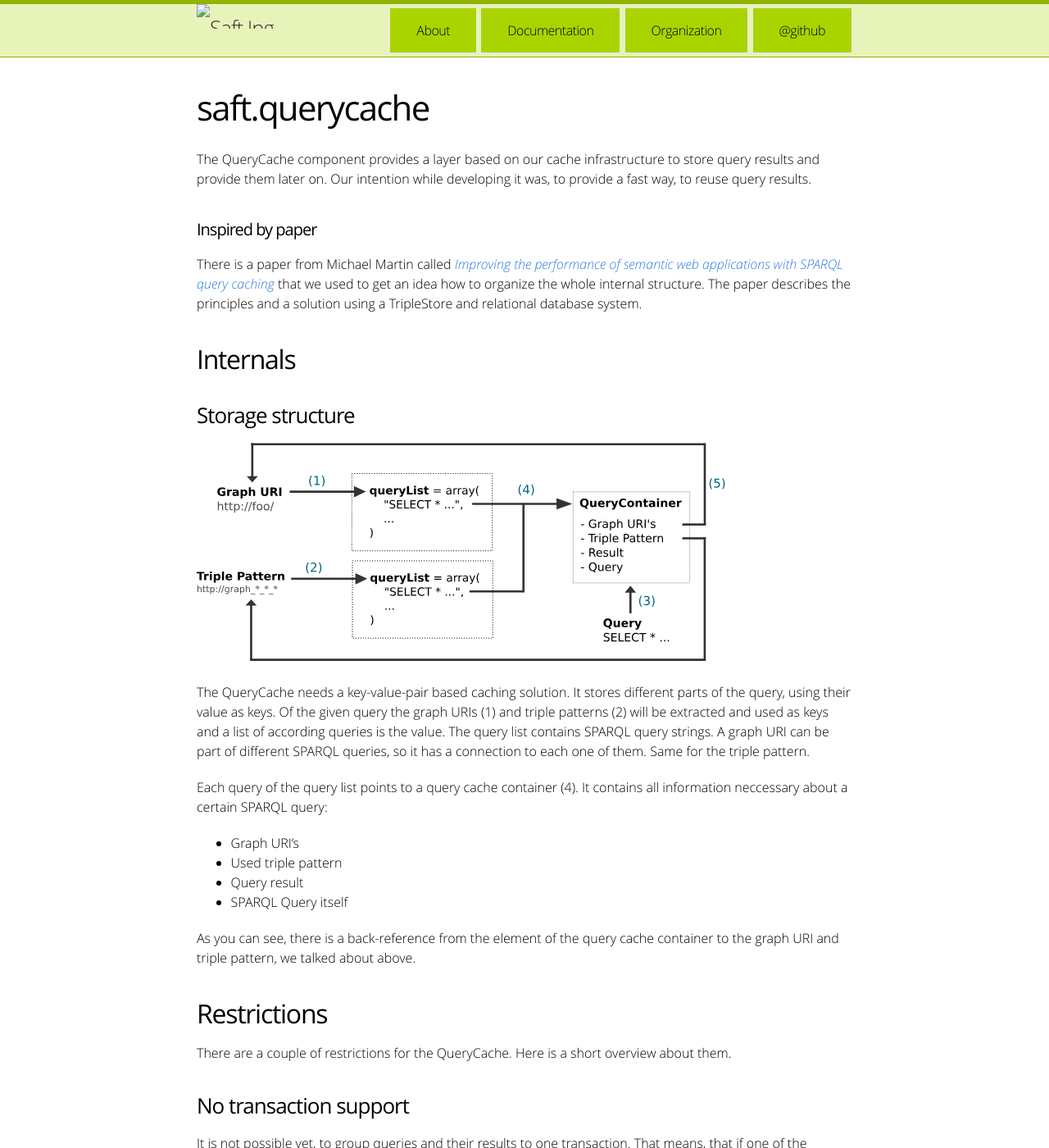
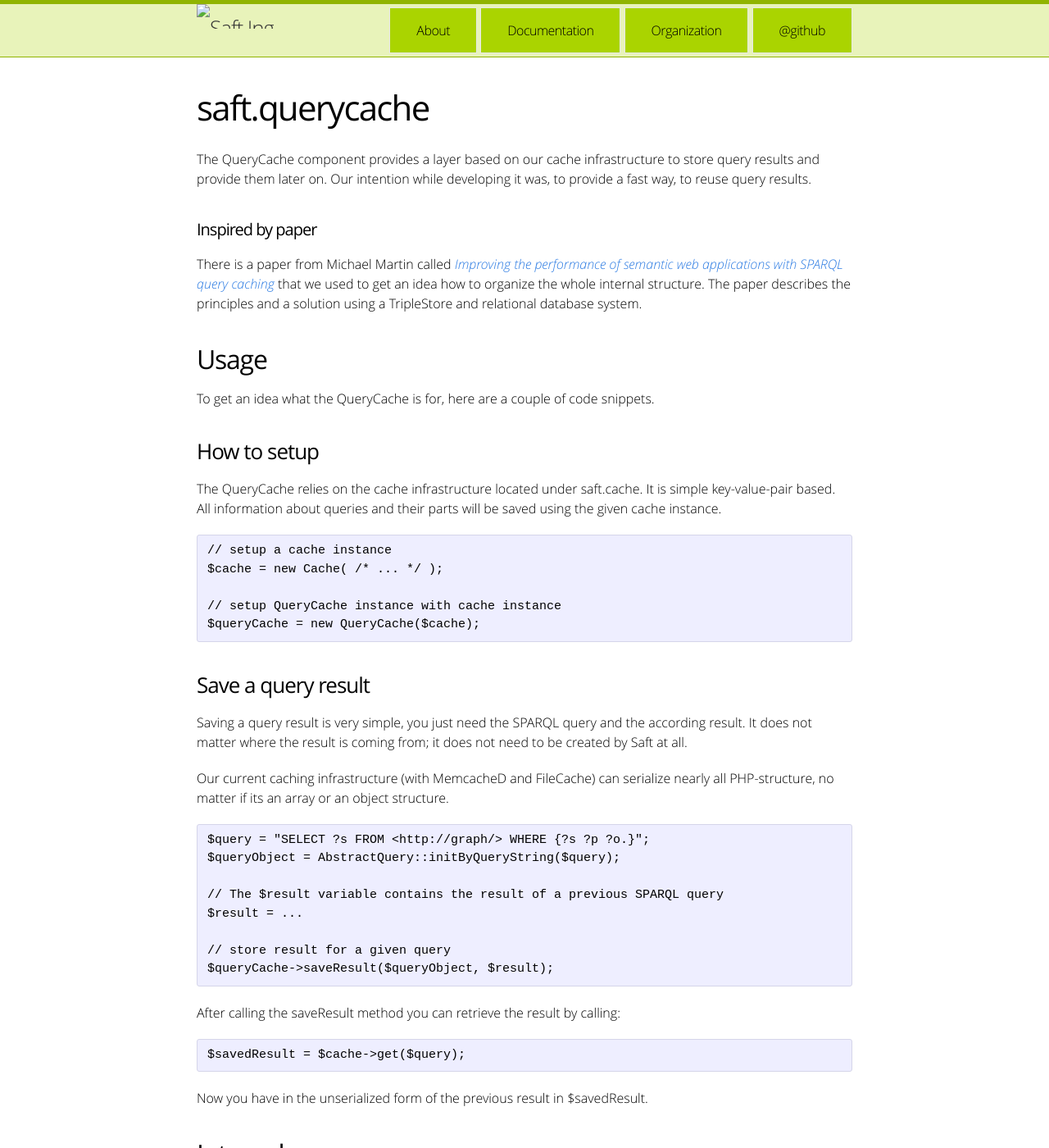
Before and after one commit to SaftIng/safting.github.io, a Jekyll site: the page built from doc/phpframework/querycache.md, in a window 1280 px wide and 1400 px high. Shown: the whole window at 82% size. Built offline with Jekyll 4.4.1, drawn with Linux system fonts in a browser that asks for light colours; some of the changed text lies outside the part shown.

Commit message:
added examples

````diff
--- a/doc/phpframework/querycache.md
+++ b/doc/phpframework/querycache.md
@@ -8,6 +8,48 @@ The QueryCache component provides a layer based on our cache infrastructure to s
 #### Inspired by paper
 
 There is a paper from Michael Martin called [*Improving the performance of semantic web applications with SPARQL query caching*](Link: http://www.informatik.uni-leipzig.de/~auer/publication/caching.pdf) that we used to get an idea how to organize the whole internal structure. The paper describes the principles and a solution using a TripleStore and relational database system.
+
+## Usage
+
+To get an idea what the QueryCache is for, here are a couple of code snippets.
+
+### How to setup
+
+The QueryCache relies on the cache infrastructure located under saft.cache. It is simple key-value-pair based. All information about queries and their parts will be saved using the given cache instance.
+
+```
+// setup a cache instance
+$cache = new Cache( /* ... */ );
+
+// setup QueryCache instance with cache instance
+$queryCache = new QueryCache($cache);
+```
+
+### Save a query result
+
+Saving a query result is very simple, you just need the SPARQL query and the according result. It does not matter where the result is coming from; it does not need to be created by Saft at all.
+
+Our current caching infrastructure (with MemcacheD and FileCache) can serialize nearly all PHP-structure, no matter if its an array or an object structure.
+
+```
+$query = "SELECT ?s FROM <http://graph/> WHERE {?s ?p ?o.}";
+$queryObject = AbstractQuery::initByQueryString($query);
+
+// The $result variable contains the result of a previous SPARQL query
+$result = ...
+
+// store result for a given query
+$queryCache->saveResult($queryObject, $result);
+```
+
+After calling the saveResult method you can retrieve the result by calling:
+
+```
+$savedResult = $cache->get($query);
+```
+
+Now you have in the unserialized form of the previous result in $savedResult.
+
 
 ## Internals
 
@@ -23,7 +65,7 @@ Each query of the query list points to a query cache container (4). It contains
 - Query result
 - SPARQL Query itself
 
-As you can see, there is a back-reference from the element of the query cache container to the graph URI and triple pattern, we talked about above.
+As you can see, there is a back-reference from elements of the query cache container to the graph URI and triple pattern, we talked about above.
 
 ## Restrictions
 
````
